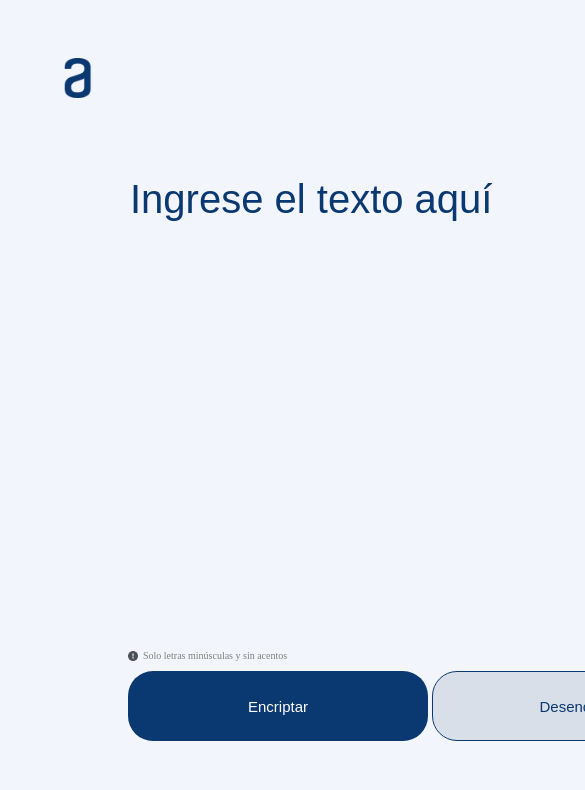
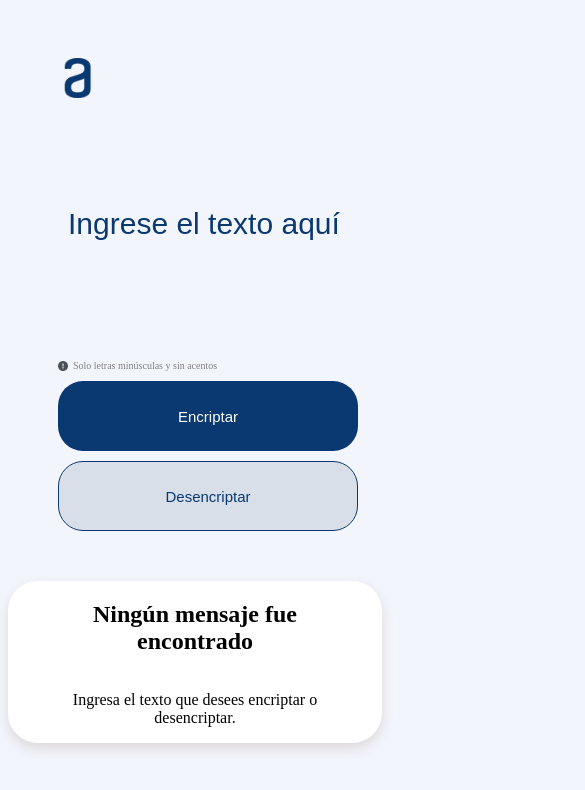
Before and after one commit to Joyboyfpa/Challenge, a plain HTML site: page index.html in a window 390 px wide. Shown: the top 790 px of the page, 585 px wide, since content can reach past the window. Drawn offline with Linux system fonts and the light colour scheme.

Commit message:
Cambios responsive - celular

```diff
--- a/index.css
+++ b/index.css
@@ -1,5 +1,5 @@
 body {
-  background-color: rgb(243,245,252);
+  background-color: rgb(243, 245, 252);
 }
 #caja-encriptado {
   display: flex;
@@ -38,12 +38,12 @@ body {
   width: 600px;
   border: none;
   outline: none;
-  background-color: rgb(243,245,252);
-  color: rgb(10,56,113);
+  background-color: rgb(243, 245, 252);
+  color: rgb(10, 56, 113);
   font-size: 40px;
 }
 #input-texto::placeholder {
-  color: rgb(10,56,113);
+  color: rgb(10, 56, 113);
   font-size: 40px;
 }
 #caja-resultado {
@@ -74,7 +74,7 @@ body {
 }
 #button-encriptar {
   color: white;
-  background-color: rgb(10,56,113);
+  background-color: rgb(10, 56, 113);
   height: 70px;
   width: 300px;
   border: none;
@@ -82,20 +82,99 @@ body {
   font-size: 15px;
 }
 #button-desencriptar {
-  color: rgb(10,56,113);
-  background-color: rgb(216,223,232);
+  color: rgb(10, 56, 113);
+  background-color: rgb(216, 223, 232);
   height: 70px;
   width: 300px;
-  border: 1px rgb(10,56,113) solid;
+  border: 1px rgb(10, 56, 113) solid;
   border-radius: 25px;
   font-size: 15px;
 }
 #button-copiar {
-  color: rgb(10,56,113);
+  color: rgb(10, 56, 113);
   background-color: white;
   height: 70px;
   width: 300px;
-  border: 1px rgb(10,56,113) solid;
+  border: 1px rgb(10, 56, 113) solid;
   border-radius: 25px;
   font-size: 15px;
 }
+/* CELULARES */
+@media (max-width: 425px) {
+  #caja-encriptado {
+    display: flex;
+    flex-direction: column;
+    justify-content: center;
+  }
+  #input-texto {
+    margin-top: 100px;
+    height: 50px;
+    width: 100%;
+    border: none;
+    outline: none;
+    background-color: rgb(243, 245, 252);
+    color: rgb(10, 56, 113);
+    font-size: 30px;
+    padding-left: 60px;
+  }
+  #input-texto::placeholder {
+    color: rgb(10, 56, 113);
+    font-size: 30px;
+  }
+  #subcaja-texto {
+    padding-top: 100px;
+    padding-left: 50px;
+  }
+  #caja-botones {
+    display: flex;
+    flex-direction: column;
+    gap: 10px;
+  }
+  #imagen-busqueda{
+    display: none;
+  }
+  #caja-resultado {
+    background-color: white;
+    display: flex;
+    align-items: center;
+    justify-content: center;
+    border: none;
+    box-shadow: 0 6px 12px rgba(210, 204, 204, 0.653);
+    border-radius: 30px;
+    height: 100%;
+    width: 100%;
+    margin-top: 50px;
+    margin-right: 50px;
+    overflow: hidden;
+  }
+  #subcaja-resultado{
+    width: 70%;
+  }
+  #subcaja-resultado h2{
+    text-align: center;
+  }
+  #subcaja-resultado p{
+    text-align: center;
+  }
+  #subcaja-resultado2 {
+    display: flex;
+    flex-direction: column;
+    align-items: center;
+    justify-content: center;
+    gap: 50px;
+}
+#subcaja-resultado2 p{
+  padding-top: 50px;
+}
+#button-copiar {
+  color: rgb(10, 56, 113);
+  background-color: white;
+  height: 70px;
+  width: 300px;
+  border: 1px rgb(10, 56, 113) solid;
+  border-radius: 25px;
+  font-size: 15px;
+  margin-bottom: 30px;
+}
+
+}
```
